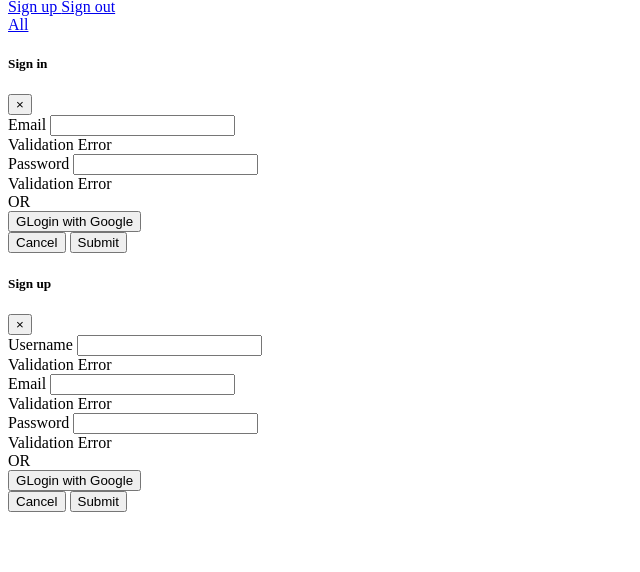
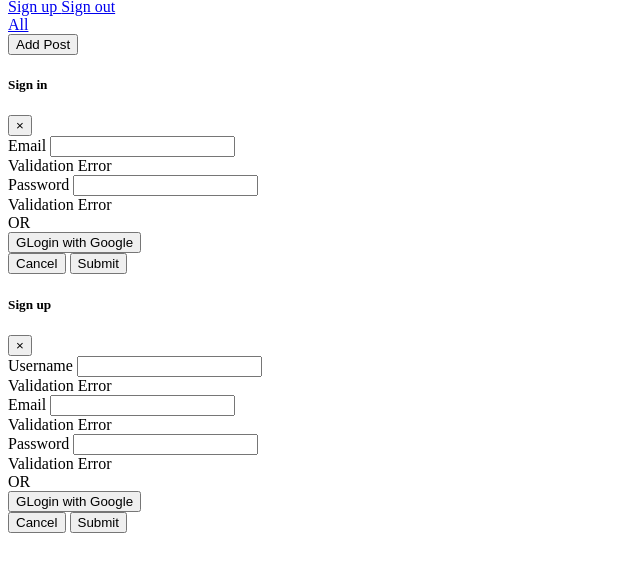
Before and after one commit to a-soliman/python-restful-blog, a website with bundled scripts: page code/client/src/index.html in a window 1280 px wide. Shown: the part 46-618 px from the top of the page, without its empty margins (0-640 px from the left). Built offline with nearby package versions, Linux system fonts and the light colour scheme; files whose address does not match are found by name.

Commit message:
added main section and styled the margin between rows

```diff
--- a/code/client/src/index.html
+++ b/code/client/src/index.html
@@ -58,6 +58,7 @@
 			</div>
 		</div>
 
+		<main>
 			<!-- MESSAGES -->
 			<div class="row">
 				<div class="col">
@@ -82,6 +83,18 @@
 					</div>
 				</div>
 			</div>
+
+			<!-- ADD POST -->
+			<div class="row add-post">
+				<div class="col">
+					<button class="btn btn-secondary btn-block btn-lg">Add Post</button>
+				</div>
+			</div>
+		</main>
+
+
+
+
 	</div>
 	<!-- =========== MODALS =========== -->
 	<!-- SIGNIN -->
--- a/code/client/src/scss/styles.scss
+++ b/code/client/src/scss/styles.scss
@@ -45,3 +45,9 @@ header {
 		margin: 0 2px;
 	}
 }
+
+main {
+	.row {
+		margin-bottom: 0.75em;
+	}
+}
```
Lines whose indentation alone changed are shown as unchanged.
